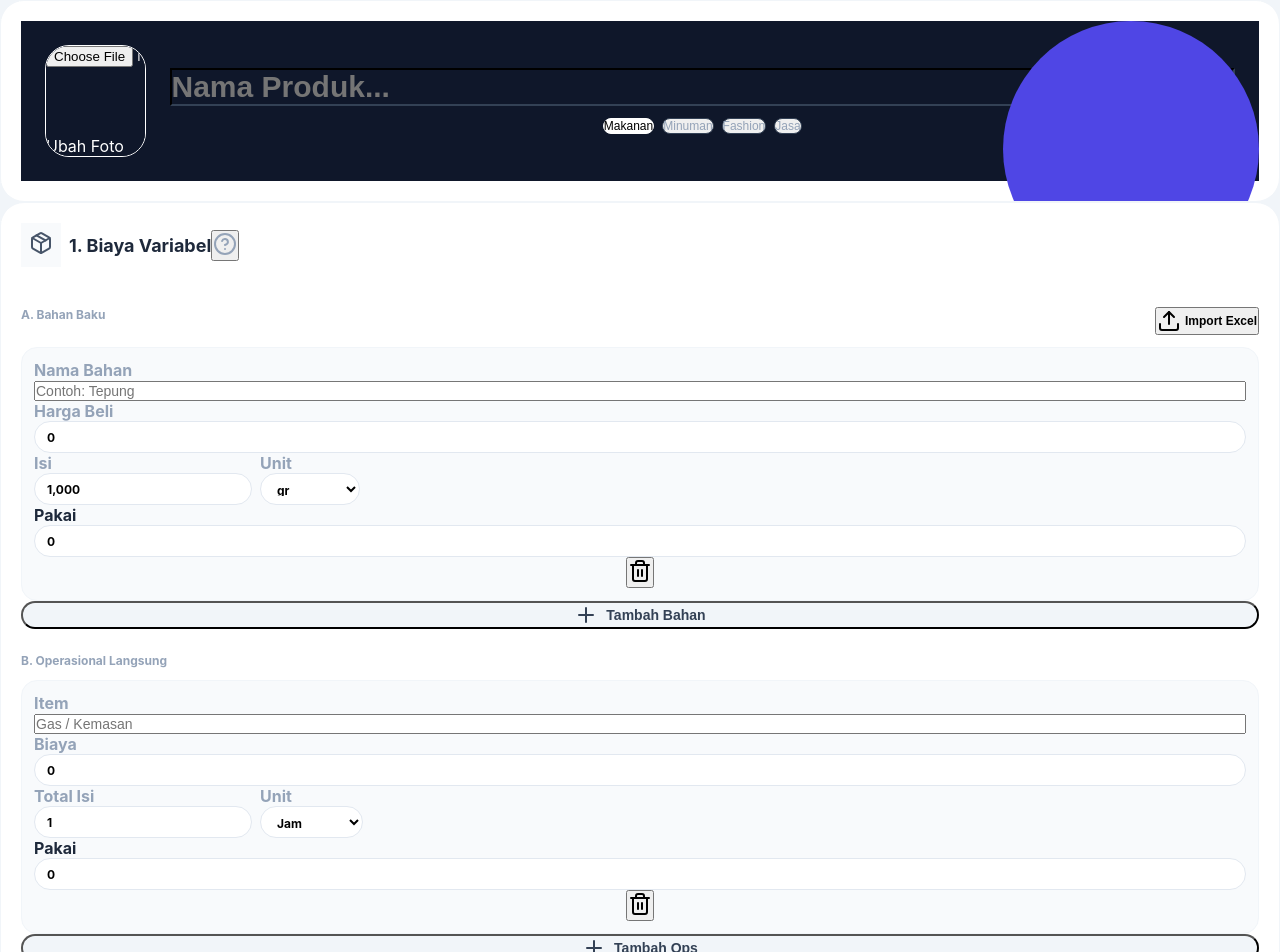
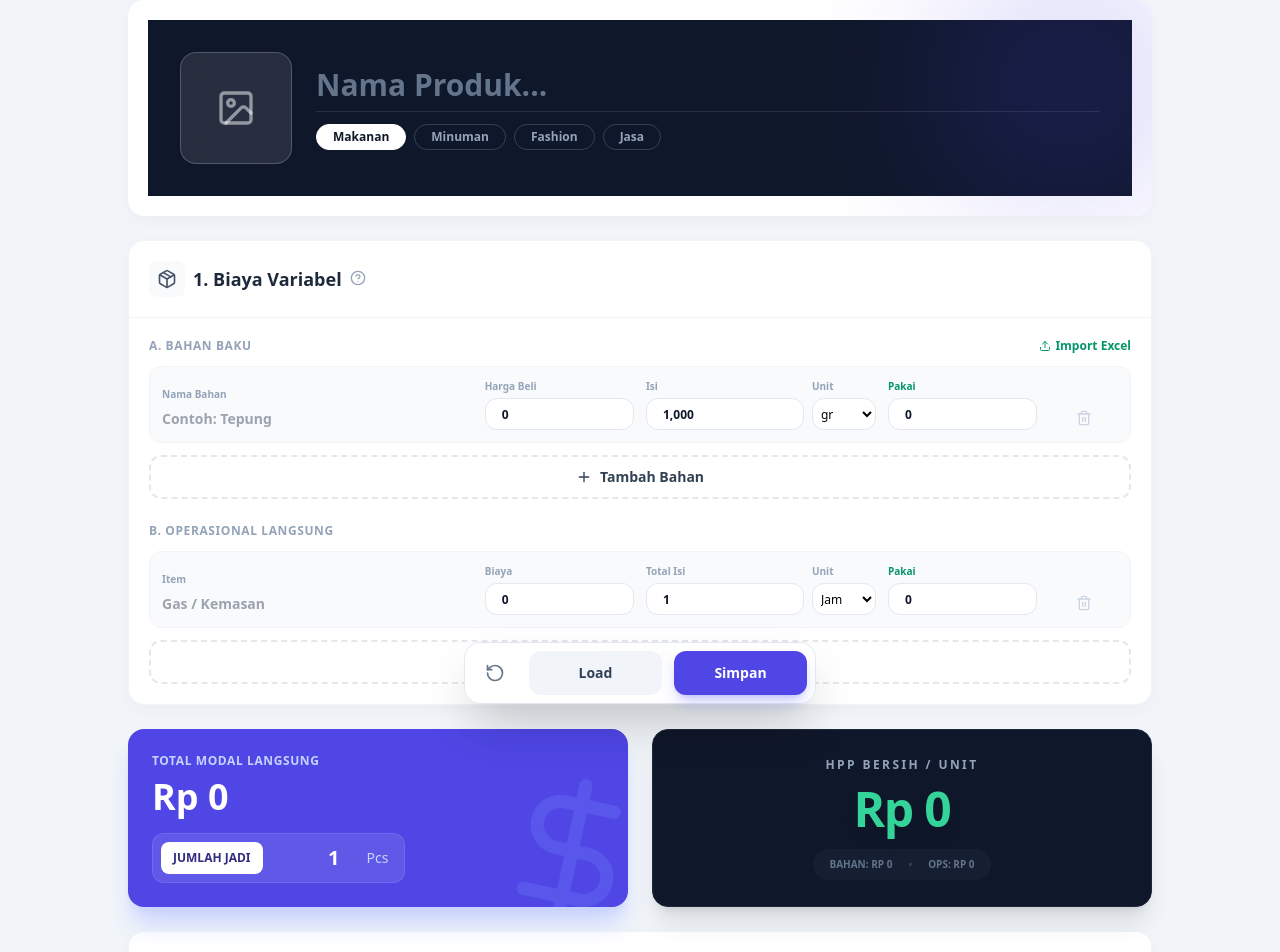
Before and after one commit to b3llz/tungitung, a React (Vite) app: page / in a window 1280 px wide. Shown: the top 952 px of the page. Built offline with nearby package versions, Linux system fonts and the light colour scheme; the HTML template or start-up script is replaced by a standard one.

Commit message:
Update index.css

```diff
--- a/src/index.css
+++ b/src/index.css
@@ -1,186 +1,10 @@
-/* Reset dasar */
-* {
-  margin: 0;
-  padding: 0;
-  box-sizing: border-box;
-}
+@tailwind base;
+@tailwind components;
+@tailwind utilities;
 
 body {
-  font-family: 'Inter', sans-serif;
-  background-color: #f1f5f9; /* slate-100 */
-  color: #1e293b; /* slate-900 */
+  background-color: #f8fafc;
 }
-
-.dark body {
-  background-color: #0f172a; /* slate-900 */
-  color: #ffffff;
+  body {
+  @apply bg-slate-50 dark:bg-slate-900;
 }
-
-/* Utilities */
-.rounded-xl { border-radius: 1rem; }
-.rounded-2xl { border-radius: 1.5rem; }
-.rounded-3xl { border-radius: 2rem; }
-.font-bold { font-weight: 700; }
-.font-black { font-weight: 900; }
-.text-sm { font-size: 0.875rem; }
-.text-xs { font-size: 0.75rem; }
-.text-lg { font-size: 1.125rem; }
-.text-2xl { font-size: 1.5rem; }
-.text-3xl { font-size: 1.875rem; }
-.text-4xl { font-size: 2.25rem; }
-.text-5xl { font-size: 3rem; }
-.text-emerald-400 { color: #34d399; }
-.text-indigo-600 { color: #4f46e5; }
-.text-indigo-500 { color: #6366f1; }
-.text-slate-400 { color: #94a3b8; }
-.text-slate-500 { color: #64748b; }
-.text-slate-600 { color: #475569; }
-.text-slate-700 { color: #334155; }
-.text-slate-800 { color: #1e293b; }
-.text-white { color: #ffffff; }
-
-.bg-white { background-color: #ffffff; }
-.bg-slate-50 { background-color: #f8fafc; }
-.bg-slate-100 { background-color: #f1f5f9; }
-.bg-slate-200 { background-color: #e2e8f0; }
-.bg-slate-900 { background-color: #0f172a; }
-.bg-indigo-600 { background-color: #4f46e5; }
-.bg-indigo-500 { background-color: #6366f1; }
-.bg-emerald-500 { background-color: #10b981; }
-.bg-amber-500 { background-color: #f59e0b; }
-
-.border { border-width: 1px; border-style: solid; }
-.border-slate-100 { border-color: #f1f5f9; }
-.border-slate-200 { border-color: #e2e8f0; }
-.border-slate-700 { border-color: #334155; }
-.border-slate-800 { border-color: #1e293b; }
-.border-white { border-color: #ffffff; }
-
-.shadow-lg { box-shadow: 0 10px 15px rgba(0,0,0,0.1); }
-.shadow-xl { box-shadow: 0 20px 25px rgba(0,0,0,0.1); }
-
-.transition { transition: all 0.3s ease; }
-.transition-all { transition: all 0.3s ease; }
-.transition-colors { transition: background-color 0.3s, color 0.3s; }
-
-.flex { display: flex; }
-.items-center { align-items: center; }
-.justify-center { justify-content: center; }
-.justify-between { justify-content: space-between; }
-.gap-1 { gap: 0.25rem; }
-.gap-2 { gap: 0.5rem; }
-.gap-3 { gap: 0.75rem; }
-.gap-4 { gap: 1rem; }
-.gap-6 { gap: 1.5rem; }
-
-.p-1 { padding: 0.25rem; }
-.p-2 { padding: 0.5rem; }
-.p-3 { padding: 0.75rem; }
-.p-4 { padding: 1rem; }
-.p-5 { padding: 1.25rem; }
-.p-6 { padding: 1.5rem; }
-.p-8 { padding: 2rem; }
-
-.mb-1 { margin-bottom: 0.25rem; }
-.mb-2 { margin-bottom: 0.5rem; }
-.mb-3 { margin-bottom: 0.75rem; }
-.mb-4 { margin-bottom: 1rem; }
-.mb-6 { margin-bottom: 1.5rem; }
-.mb-8 { margin-bottom: 2rem; }
-
-.mt-1 { margin-top: 0.25rem; }
-.mt-2 { margin-top: 0.5rem; }
-.mt-3 { margin-top: 0.75rem; }
-.mt-4 { margin-top: 1rem; }
-.mt-6 { margin-top: 1.5rem; }
-
-.w-full { width: 100%; }
-.w-20 { width: 5rem; }
-.w-28 { width: 7rem; }
-.w-40 { width: 10rem; }
-.w-64 { width: 16rem; }
-
-.h-6 { height: 1.5rem; }
-.h-8 { height: 2rem; }
-.h-28 { height: 7rem; }
-.h-40 { height: 10rem; }
-.h-64 { height: 16rem; }
-
-.relative { position: relative; }
-.absolute { position: absolute; }
-.inset-0 { top: 0; right: 0; bottom: 0; left: 0; }
-.top-0 { top: 0; }
-.right-0 { right: 0; }
-.bottom-0 { bottom: 0; }
-.left-0 { left: 0; }
-
-.overflow-hidden { overflow: hidden; }
-.overflow-y-auto { overflow-y: auto; }
-
-.cursor-pointer { cursor: pointer; }
-
-.rounded-full { border-radius: 9999px; }
-
-.animate-fade-in { animation: fadeIn 0.3s ease forwards; }
-.animate-fade-in-up { animation: fadeInUp 0.3s ease forwards; }
-
-@keyframes fadeIn {
-  0% { opacity: 0; }
-  100% { opacity: 1; }
-}
-
-@keyframes fadeInUp {
-  0% { opacity: 0; transform: translateY(10px); }
-  100% { opacity: 1; transform: translateY(0); }
-}
-
-/* Input */
-input[type=text], input[type=number], select {
-  font-family: inherit;
-  font-weight: 700;
-  border-radius: 1rem;
-  padding: 0.5rem 0.75rem;
-  border: 1px solid #e2e8f0;
-  outline: none;
-}
-
-input[type=text]:focus, input[type=number]:focus, select:focus {
-  border-color: #6366f1;
-  box-shadow: 0 0 0 2px rgba(99,102,241,0.3);
-}
-
-.bg-slate-900 input, .dark input {
-  background-color: #0f172a;
-  color: #fff;
-  border-color: #334155;
-}
-
-input::-webkit-inner-spin-button,
-input::-webkit-outer-spin-button {
-  -webkit-appearance: none;
-  margin: 0;
-}
-
-/* Scrollbar */
-::-webkit-scrollbar {
-  width: 6px;
-}
-::-webkit-scrollbar-track {
-  background: #f1f5f9;
-}
-::-webkit-scrollbar-thumb {
-  background-color: #cbd5e1;
-  border-radius: 3px;
-}
-
-/* Card Shadow & Border */
-.card {
-  border-radius: 1.5rem;
-  box-shadow: 0 4px 20px rgba(0,0,0,0.05);
-  border: 1px solid #f1f5f9;
-  transition: all 0.3s;
-}
-
-.dark .card {
-  border-color: #1e293b;
-}
```
